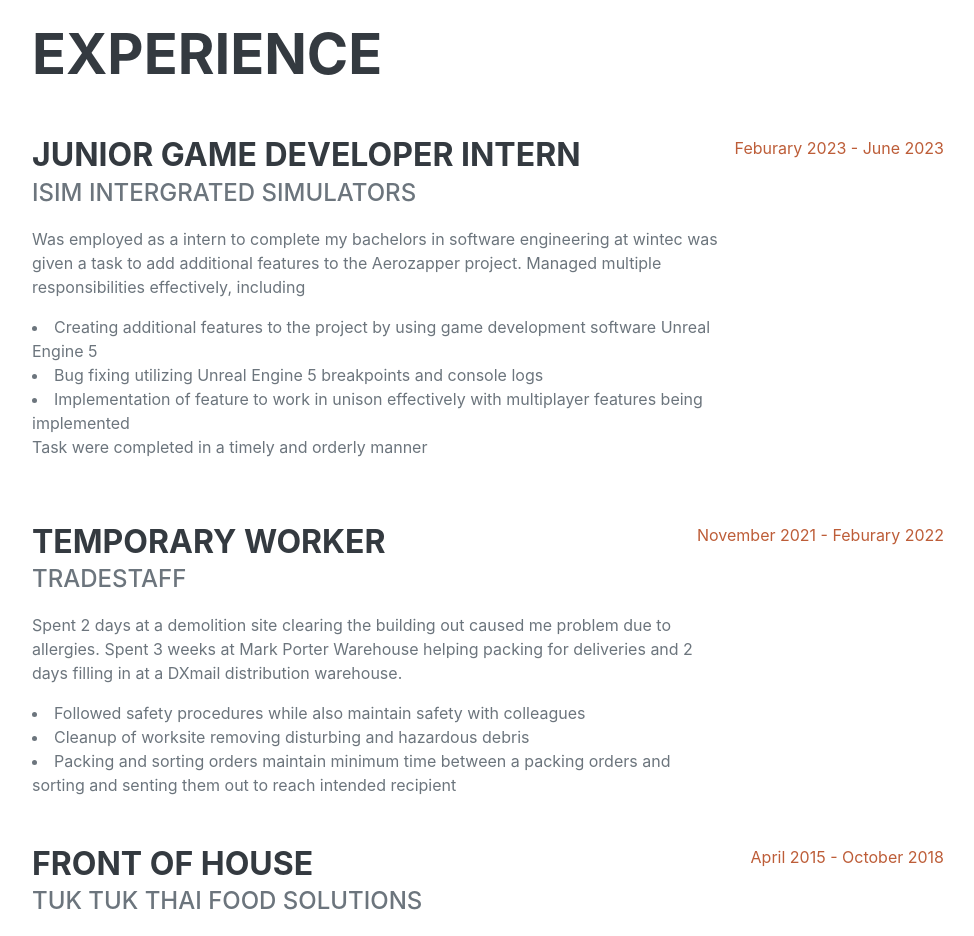
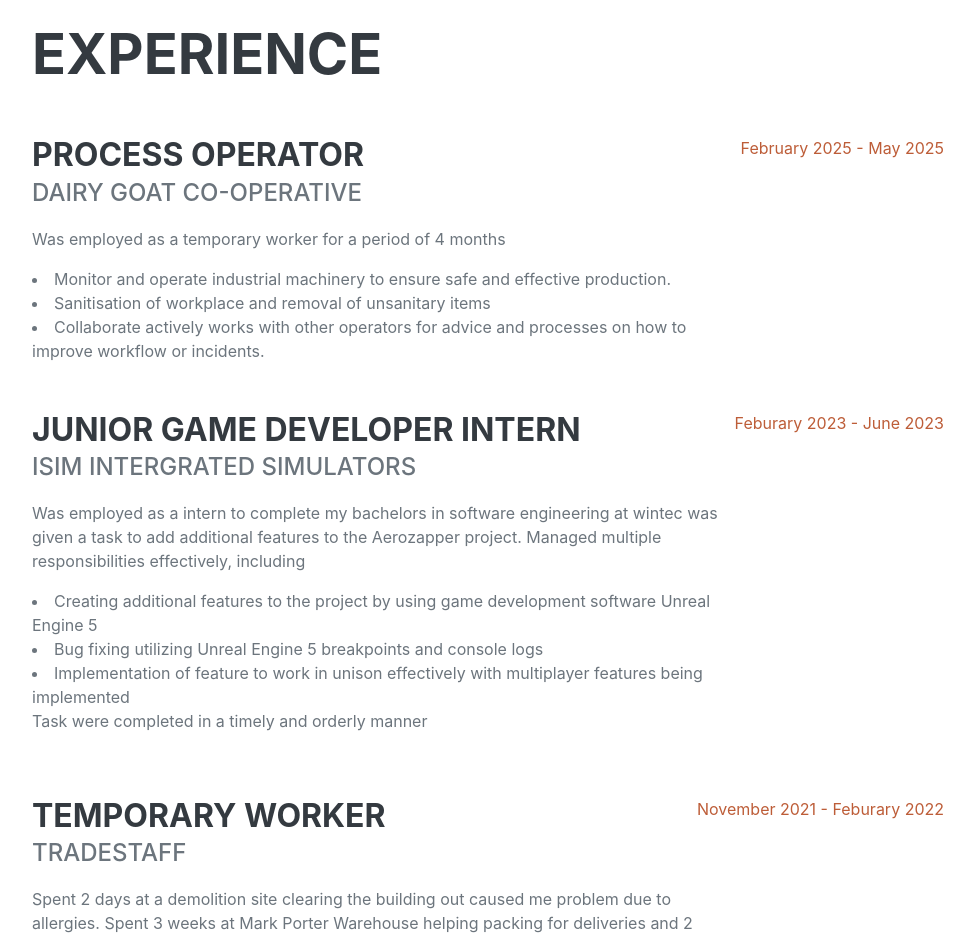
Before and after one commit to TemptingForza/Resume-Portfolio, a plain HTML site: page index.html in a window 1280 px wide. Shown: the part 860-1796 px from the top of the page, without its empty margins (288-1262 px from the left). Drawn offline with nearby package versions, Linux system fonts and the light colour scheme; a web font is replaced by a local one.

Commit message:
Update index.html

```diff
--- a/index.html
+++ b/index.html
@@ -62,6 +62,17 @@
             <section class="resume-section" id="experience">
                 <div class="resume-section-content">
                     <h2 class="mb-5">Experience</h2>
+                     <div class="d-flex flex-column flex-md-row justify-content-between mb-5">
+                        <div class="flex-grow-1">
+                            <h3 class="mb-0">Process Operator</h3>
+                            <div class="subheading mb-3">Dairy Goat Co-operative</div>
+                            <p>Was employed as a temporary worker for a period of 4 months</p>
+                            <li>Monitor and operate industrial machinery to ensure safe and effective production.</li>
+                            <li>Sanitisation of workplace and removal of unsanitary items</li>
+                            <li>Collaborate actively works with other operators for advice and processes on how to improve workflow or incidents.</li>
+                        </div>
+                        <div class="flex-shrink-0"><span class="text-primary">February 2025 - May 2025</span></div>
+                    </div>
                     <div class="d-flex flex-column flex-md-row justify-content-between mb-5">
                         <div class="flex-grow-1">
                             <h3 class="mb-0">Junior Game Developer Intern</h3>
```
